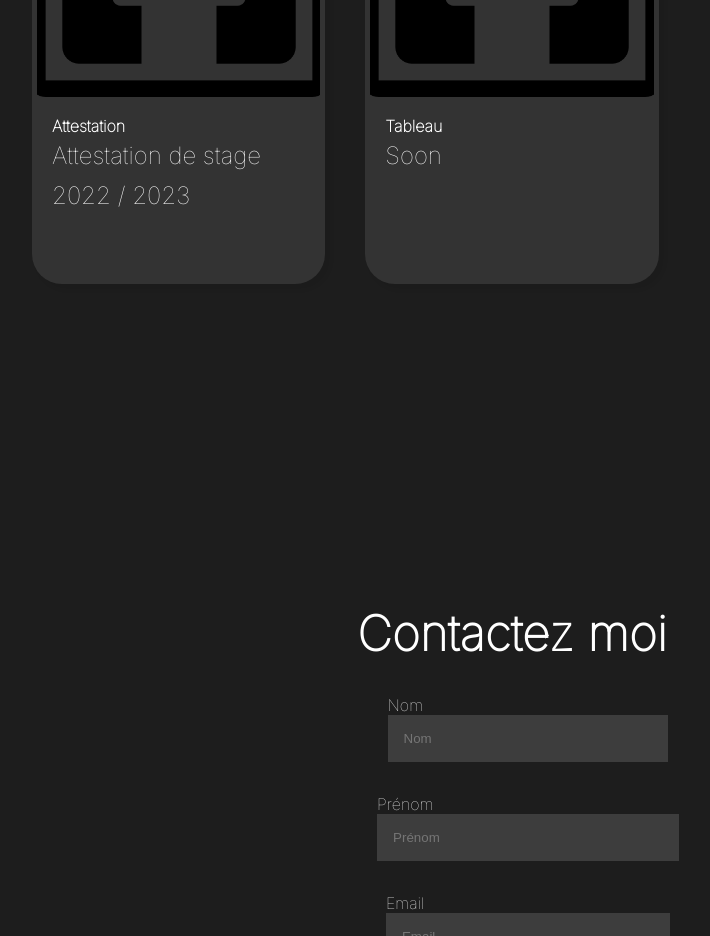
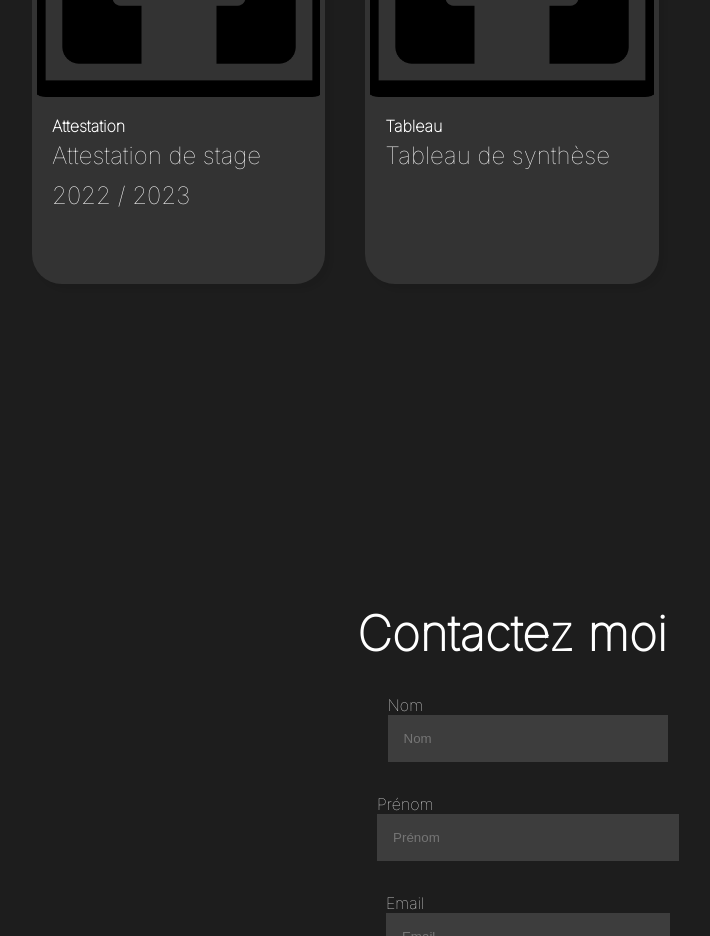
Before and after one commit to LanoeMatthieu/Portefolio, a plain HTML site: page index.html in a window 1280 px wide. Shown: the part 3700-4636 px from the top of the page, without its empty margins (128-838 px from the left). Drawn offline with Linux system fonts and the light colour scheme.

Commit message:
Update index.html

```diff
--- a/index.html
+++ b/index.html
@@ -103,7 +103,7 @@
                     <div class="cardInfo">
                         <div class="cardText">
                             <h4>Tableau</h4>
-                            <p>Soon</p>
+                            <p>Tableau de synthèse</p>
                         </div>
                     </div>
                 </div>
```
